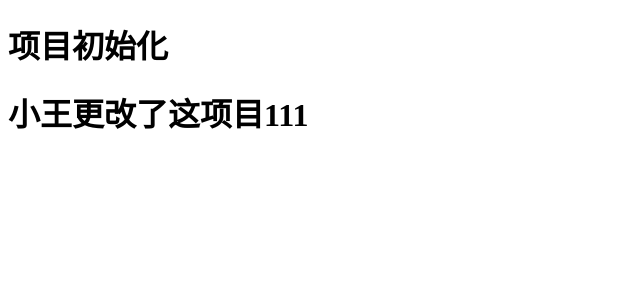
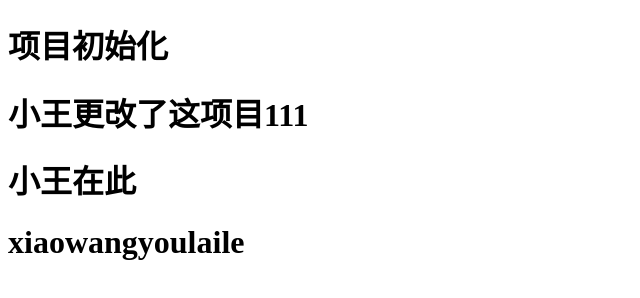
Before and after one commit to xuxufei520/farcontrol, a plain HTML site: page index.html in a window 1280 px wide. Shown: the whole page, without its empty margins (0-640 px from the left). Drawn offline with Linux system fonts and the light colour scheme.

Commit message:
xiaowang

```diff
--- a/index.html
+++ b/index.html
@@ -9,5 +9,7 @@
 <body>
     <h1>项目初始化</h1>
     <h1>小王更改了这项目111</h1>
+    <h1>小王在此</h1>
+    <h1>xiaowangyoulaile</h1>
 </body>
 </html>
```
